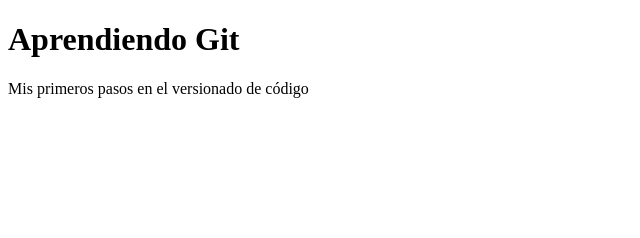
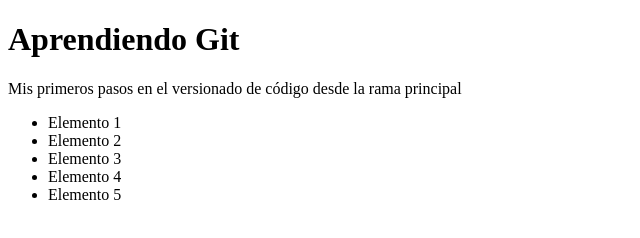
Before and after one commit to JavierSandoval1/youtube-git, a plain HTML site: page index1.html in a window 1280 px wide. Shown: the whole page, without its empty margins (0-640 px from the left). Drawn offline with Linux system fonts and the light colour scheme.

```diff
--- a/index1.html
+++ b/index1.html
@@ -7,6 +7,13 @@
 </head>
 <body>
     <h1>Aprendiendo Git</h1>
-    <p>Mis primeros pasos en el versionado de código</p>
+    <p>Mis primeros pasos en el versionado de código desde la rama principal </p>
+    <ul>
+        <li>Elemento 1</li>
+        <li>Elemento 2</li>
+        <li>Elemento 3</li>
+        <li>Elemento 4</li>
+        <li>Elemento 5</li>
+    </ul>
 </body>
 </html>
```
